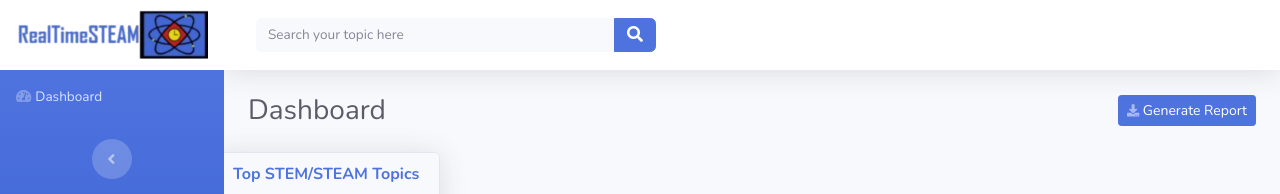
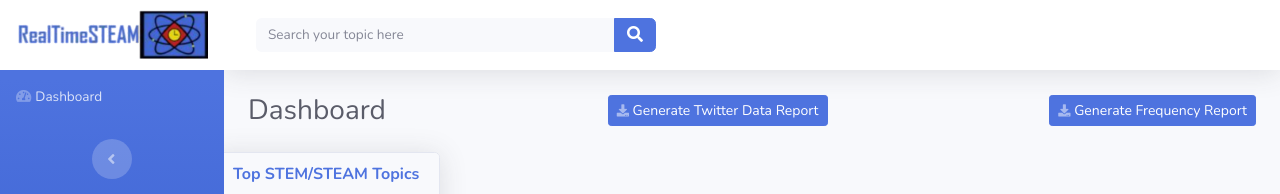
Before and after one commit to 2019-Arizona-Opportunity-Hack/Team-6, a plain HTML site: page templates/index.html in a window 1280 px wide. Shown: the top 194 px of the page. Drawn offline with nearby package versions, Linux system fonts and the light colour scheme.

Commit message:
added another report button

```diff
--- a/templates/index.html
+++ b/templates/index.html
@@ -50,8 +50,9 @@
             </div>
             </nav>
             <div class="container-fluid">
-                <div class="d-sm-flex justify-content-between align-items-center mb-4">
-                    <h3 class="text-dark mb-0">Dashboard</h3><a class="btn btn-primary btn-sm d-none d-sm-inline-block" role="button" href="data"><i class="fas fa-download fa-sm text-white-50"></i>&nbsp;Generate Report</a></div>
+              <div class="d-sm-flex justify-content-between align-items-center mb-4">
+                    <h3 class="text-dark mb-0">Dashboard</h3><a class="btn btn-primary btn-sm d-none d-sm-inline-block" role="button" href="data"><i class="fas fa-download fa-sm text-white-50"></i>&nbsp;Generate Twitter Data Report</a>
+                    <a class="btn btn-primary btn-sm d-none d-sm-inline-block" role="button" href="data2"><i class="fas fa-download fa-sm text-white-50"></i>&nbsp;Generate Frequency Report</a></div>
                 </div>
                <div class="row">
                         <div class="card shadow mb-4">
```
